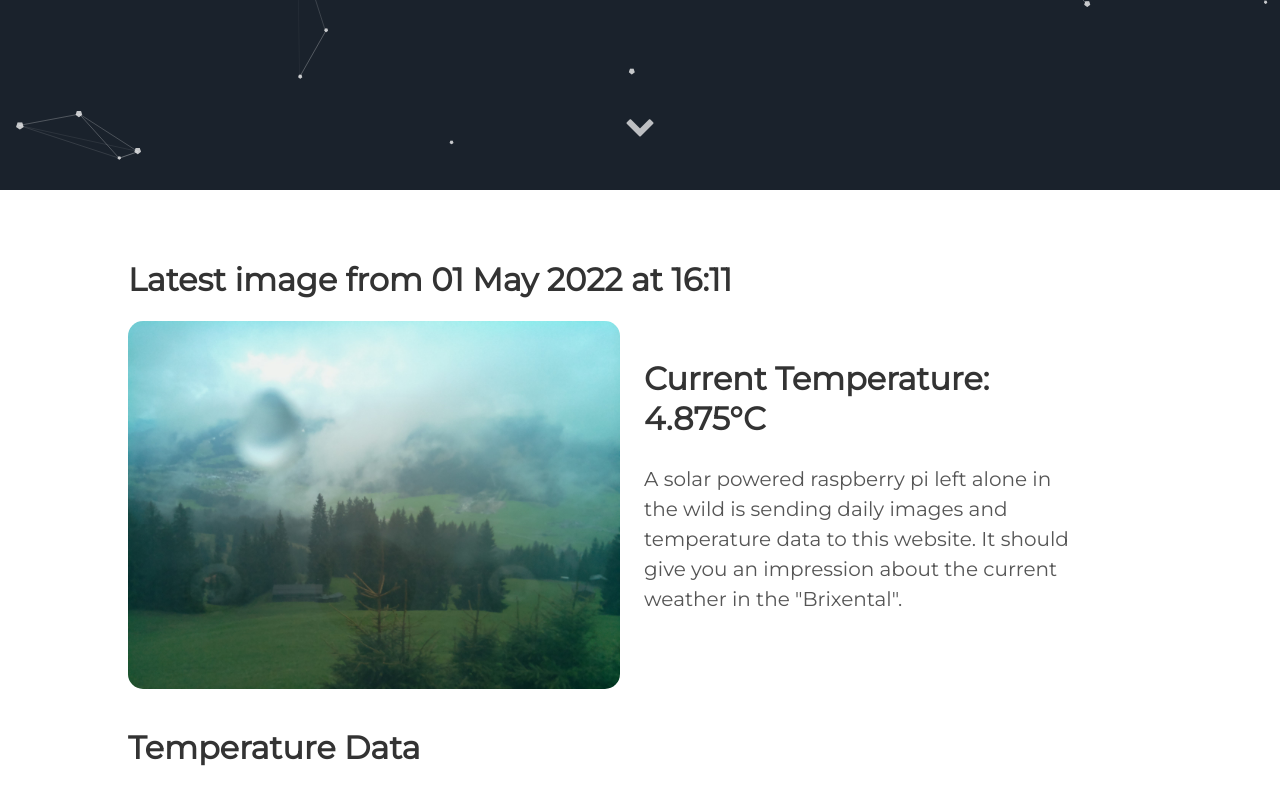
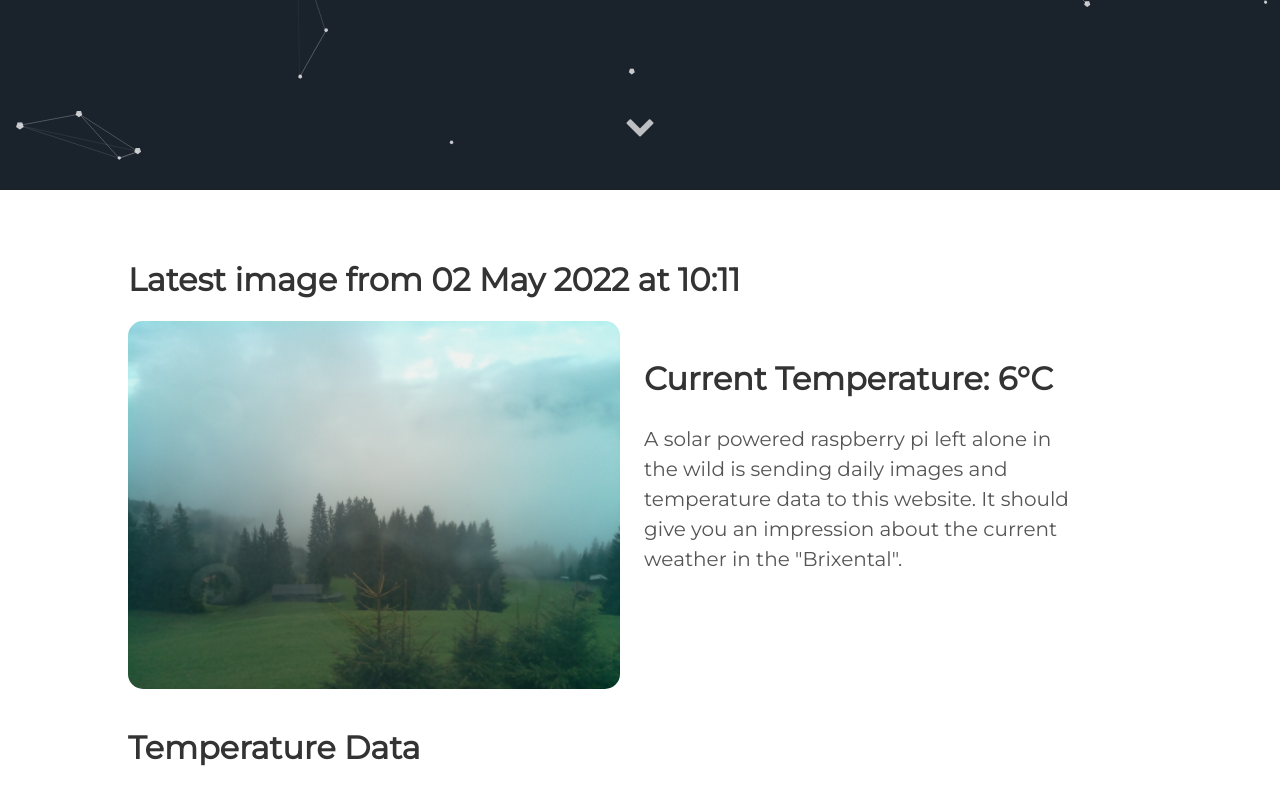
Before and after one commit to vektorious/vektorious.github.io, a Jekyll site: the page built from resources/huette.md, in a window 1280 px wide and 900 px high, scrolled down 710 px. Shown: the top 805 px of the window. Built offline with Jekyll 4.4.1, drawn with Linux system fonts in a browser that asks for light colours.

Commit message:
I'm a bot beep boop

```diff
--- a/resources/huette.md
+++ b/resources/huette.md
@@ -6,13 +6,13 @@ image: '/assets/img/'
 description: 'Live image from the Austrian alps'
 twitter_text: ' '
 ---
-## Latest image from 01 May 2022 at 16:11
+## Latest image from 02 May 2022 at 10:11
 <div class="huette">
   <div class="huette-image">
     <img src="{{ "/assets/img/huette.jpg" | prepend: site.baseurl }}">
   </div>
   <div class="huette-text">
-        <h2>Current Temperature: 4.875°C</h2>
+        <h2>Current Temperature: 6°C</h2>
         <p>A solar powered raspberry pi left alone in the wild is sending daily images and temperature data to this website. It should give you an impression about the current weather in the "Brixental".</p>
 
   </div>
```
Also changed, not shown: rpi-script/2022-05-02_100939.txt (renamed from rpi-script/2022-05-01_160940.txt, +6 -5 lines), rpi-script/huette.md (+2 -2 lines), assets/img/huette.jpg, assets/img/temp_plot.png, rpi-script/temp_plot.png, 1 other file.
